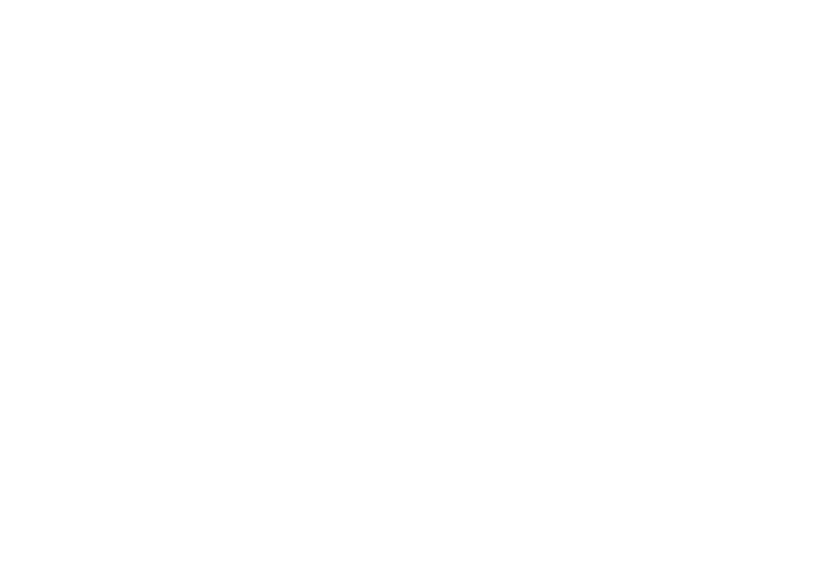
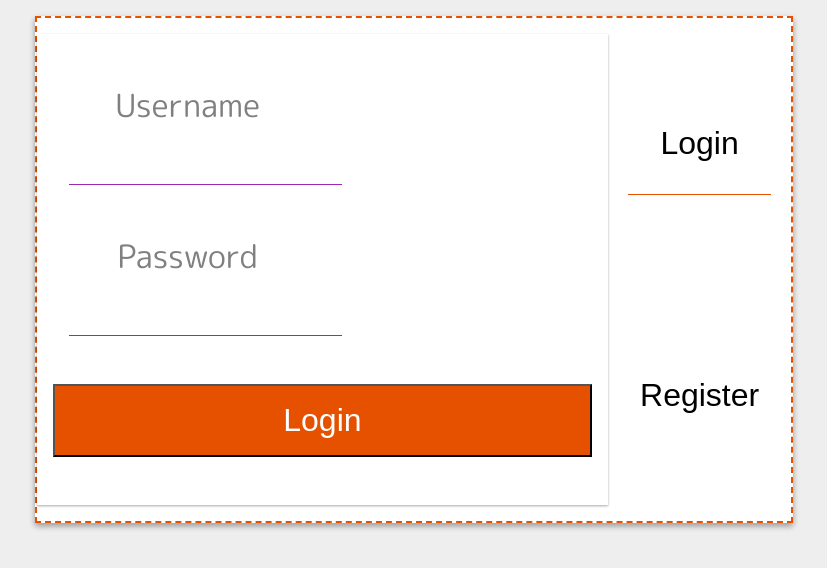
Before and after one commit to tiemma/stackoverflow-lite, a PHP site: page / in a window 1280 px wide. Before the commit the part shown is empty. Shown: the top 568 px of the page, without its empty margins (226-1053 px from the left). Run offline with PHP 8.4, Linux system fonts and the light colour scheme; data that the repository does not hold is empty; some libraries are stand-ins or nearby versions.

Commit message:
Finished sign up page design

```diff
--- /dev/null
+++ b/css/auth/index.css
@@ -0,0 +1,50 @@
+
+#auth-header{
+    display: flex;
+    flex-direction: column;
+}
+
+#auth-header #active{
+    border-bottom: 1px solid #E65100;
+}
+
+#auth-header div:hover{
+    /*background-color: rgba(233, 233, 232, 0.8);*/
+    border-bottom: 1px solid #E65100;
+    /*box-shadow: 0 10px 20px rgba(0,0,0,0.19), 0 6px 6px rgba(0,0,0,0.23);*/
+}
+
+#auth{
+    margin-top: 1rem;
+    border: 2px dashed #E65100;
+    display: flex;
+    flex-direction: row;
+    justify-content: space-around;
+;
+}
+
+#auth *{
+    font-size: 2rem;
+}
+
+#auth input[type=submit]{
+    background-color: #E65100;
+    color: white;
+}
+
+label{
+    color: grey;
+}
+
+.login-body, .register-body{
+    position: relative;
+    transition: height 1s cubic-bezier(.25,.8,.25,1);
+}
+
+.register-body{
+    display: none;
+}
+
+.input-field input{
+    width: 100%;
+}
--- /dev/null
+++ b/css/helpers/index.css
@@ -0,0 +1,86 @@
+
+.shadow-depth-1{
+    box-shadow: 0 1px 3px rgba(0,0,0,0.12), 0 1px 2px rgba(0,0,0,0.24);
+    transition: all 0.3s cubic-bezier(.25,.8,.25,1);
+}
+
+.shadow-depth-2 {
+    box-shadow: 0 3px 6px rgba(0,0,0,0.16), 0 3px 6px rgba(0,0,0,0.23);
+    transition: all 0.3s cubic-bezier(.25,.8,.25,1);
+}
+
+.center-text{
+    text-align: center;
+}
+
+.center-vertical{
+    display: flex;
+    flex-direction: row;
+    justify-content: space-around;
+    align-items: center;
+}
+
+.pd-t-1{
+    padding-top: 1rem;
+}
+
+.pd-bt-1{
+    padding-bottom: 1rem;
+}
+
+.padding-1{
+    padding: 1rem;
+}
+
+.margin-1{
+    margin: 1rem;
+}
+
+
+.mg-l-1{
+    margin-left: 1rem;
+}
+
+.mg-t-1{
+    margin-top: 1rem;
+}
+
+.mg-bt-1{
+    margin-bottom: 1rem;
+}
+
+.no-border{
+    border: none !important;
+}
+
+.only-bt-bdr{
+    border: none;
+    background: transparent;
+    border-bottom: 1px solid #9C27B0;
+}
+
+.half-width{
+    width: 50%;
+}
+
+.bg-white{
+    background-color: white;
+}
+
+.input-field{
+    margin-bottom: 2rem;
+    margin-top: 2rem;
+    display: block;
+}
+
+.full-width{
+    width: 100%;
+}
+
+.full-height{
+    height: 100%;
+}
+
+.transparent{
+    background-color: transparent;
+}
--- a/css/index.css
+++ b/css/index.css
@@ -0,0 +1,23 @@
+:root{
+    --content-padding: 20%;
+}
+
+body{
+    background-color: #eee;
+    font-family: 'M PLUS Rounded 1c', sans-serif;
+}
+
+body *{
+    transition: all 0.2s cubic-bezier(.25,.8,.25,1);
+}
+
+section#content{
+    display: none;
+    width: 60%;
+    padding-left: var(--content-padding);
+    padding-right: var(--content-padding);
+}
+
+.separator{
+    border: 1px solid black;
+}
--- a/css/loader/index.css
+++ b/css/loader/index.css
@@ -1,6 +1,3 @@
-body {
-    background-color: #eee;
-}
 
 .showbox {
     position: absolute;
@@ -15,7 +12,10 @@ body {
     position: relative;
     margin: 0 auto;
     width: 100px;
+    top: 50%;
+    transform: translateY(-50%);
 }
+
 .loader:before {
     content: '';
     display: block;
--- a/index.html
+++ b/index.html
@@ -5,16 +5,31 @@
     <meta name="viewport" content="width=device-width, initial-scale=1.0">
     <title>Title</title>
 
+    <link href="https://fonts.googleapis.com/css?family=M+PLUS+Rounded+1c" rel="stylesheet">
+
     <!--Reset CSS, it's not a framework also :-(-->
     <link rel="stylesheet" href="https://meyerweb.com/eric/tools/css/reset/reset.css">
+    <link rel="stylesheet" href="css/loader/index.css">
+    <link rel="stylesheet" href="css/helpers/index.css">
     <link rel="stylesheet" href="css/index.css">
+</head>
 
-</head>
 <body>
+    <section id="loader">
+        <div class="showbox">
+            <div class="loader">
+                <svg class="circular" viewBox="25 25 50 50">
+                    <circle class="path" cx="50" cy="50" r="20" fill="none" stroke-width="2" stroke-miterlimit="10"></circle>
+                </svg>
+            </div>
+        </div>
+    </section>
 
-<a href="/signup"></a>
+    <section id="content">
 
+    </section>
 </body>
 
 <script src="js/index.js"></script>
+<script src="js/auth/index.js"></script>
 </html>
--- /dev/null
+++ b/js/auth/index.js
@@ -0,0 +1,29 @@
+
+toggleAuth = (id) => {
+
+    let hide  = "none";
+    let show = "block";
+    let toggle = [hide, show];
+
+    let withoutId  = "";
+    let withId = "active";
+    let idToggle = [withoutId, withId];
+
+    if(id === "register") {
+        toggle.reverse();
+        idToggle.reverse()
+    }
+
+    document.querySelector(".register-body").style.display = toggle[0];
+    document.querySelector(".login-body").style.display = toggle[1];
+
+    document.querySelector(".register").id = idToggle[0];
+    document.querySelector(".login").id = idToggle[1];
+
+};
+
+createEventListeners = () => {
+    document.querySelector("#register-button").addEventListener("click", () => {toggleAuth("register")}, false);
+    document.querySelector("#login-button").addEventListener("click", toggleAuth, false);
+    console.log("Auth functions loaded");
+};
--- a/js/index.js
+++ b/js/index.js
@@ -1 +1,22 @@
+loadLogin = () => {
+    if(typeof window.JWT_KEY === 'undefined'){
+        fetch("./signup").
+        then(response => response.text()).
+        then((response) => {
+            document.querySelector("section#content").innerHTML = response;
+            setTimeout(createEventListeners, 2000);
+            console.log("Login page loaded completely");
+        });
+    }
+};
+
+
 //Close loader once page loads
+window.onload = () => {
+    setTimeout(() => {
+        document.querySelector("section#loader").style.display = "none";
+        document.querySelector("section#content").style.display = "block";
+    }, 1000);
+
+    loadLogin();
+};
--- a/signup/index.html
+++ b/signup/index.html
@@ -0,0 +1,56 @@
+<link rel="stylesheet" href="css/auth/index.css">
+
+<div id="auth" class="bg-white shadow-depth-2">
+    <div class="shadow-depth-1 mg-t-1 mg-bt-1 padding-1 center-text register-body">
+        <div class="input-field half-width">
+            <label for="name">Name</label>
+            <input type="text" name="name" id="name" class="only-bt-bdr margin-1">
+        </div>
+
+        <div class="input-field half-width">
+            <label for="username">Username</label>
+            <input type="text" name="username" id="username" class="only-bt-bdr margin-1">
+        </div>
+
+        <div class="input-field half-width">
+            <label for="password">Password</label>
+            <input type="text" name="password" id="password" class="only-bt-bdr margin-1">
+        </div>
+
+        <div class="input-field half-width ">
+            <label for="password-confirm" class="center-text">Confirm Password</label>
+            <input type="text" name="password-confirm" id="password-confirm" class="only-bt-bdr margin-1">
+        </div>
+
+        <div class="input-field">
+            <input type="submit" value="Register" class="padding-1 full-width" />
+        </div>
+    </div>
+
+    <div  class="shadow-depth-1 mg-t-1 mg-bt-1 padding-1 center-text login-body">
+        <div class="input-field half-width">
+            <label for="username">Username</label>
+            <input type="text" name="username" id="username" class="only-bt-bdr margin-1">
+        </div>
+
+        <div class="input-field half-width">
+            <label for="password">Password</label>
+            <input type="text" name="password" id="password" class="only-bt-bdr margin-1">
+        </div>
+
+        <div class="input-field">
+            <input type="submit" value="Login" class="padding-1 full-width" />
+        </div>
+    </div>
+
+    <div id="auth-header" class="center-vertical">
+        <div class="login center-text padding-1" id="active">
+            <button type="button" id="login-button" class="transparent padding-1 only-bt-bdr no-border">Login</button>
+        </div>
+        <div class="register center-text padding-1">
+            <button type="button" id="register-button" class="transparent padding-1 only-bt-bdr no-border">Register</button>
+        </div>
+    </div>
+</div>
+
+<script src="js/auth/index.js"></script>
```
Also changed, not shown: css/signup/index.css (deleted).
